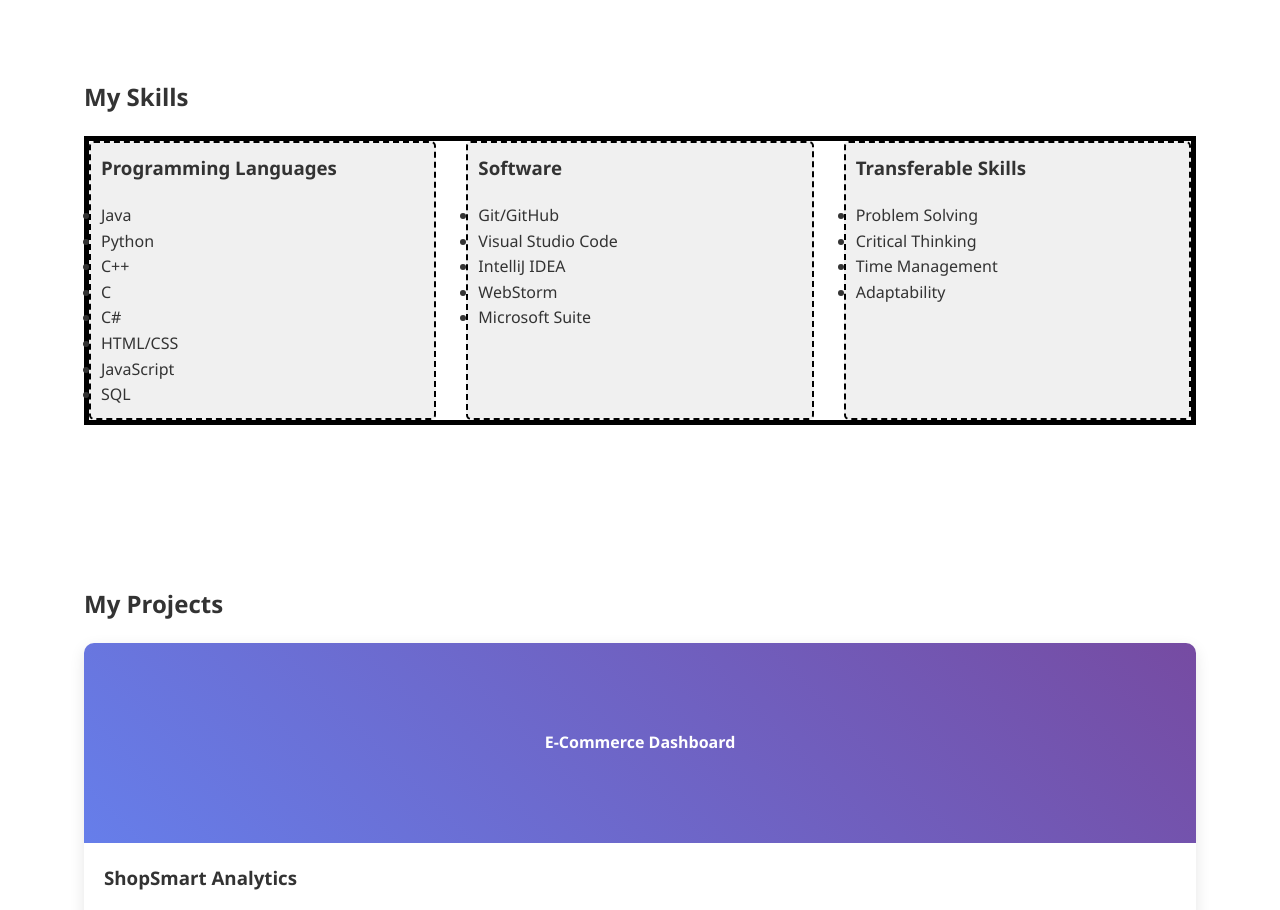
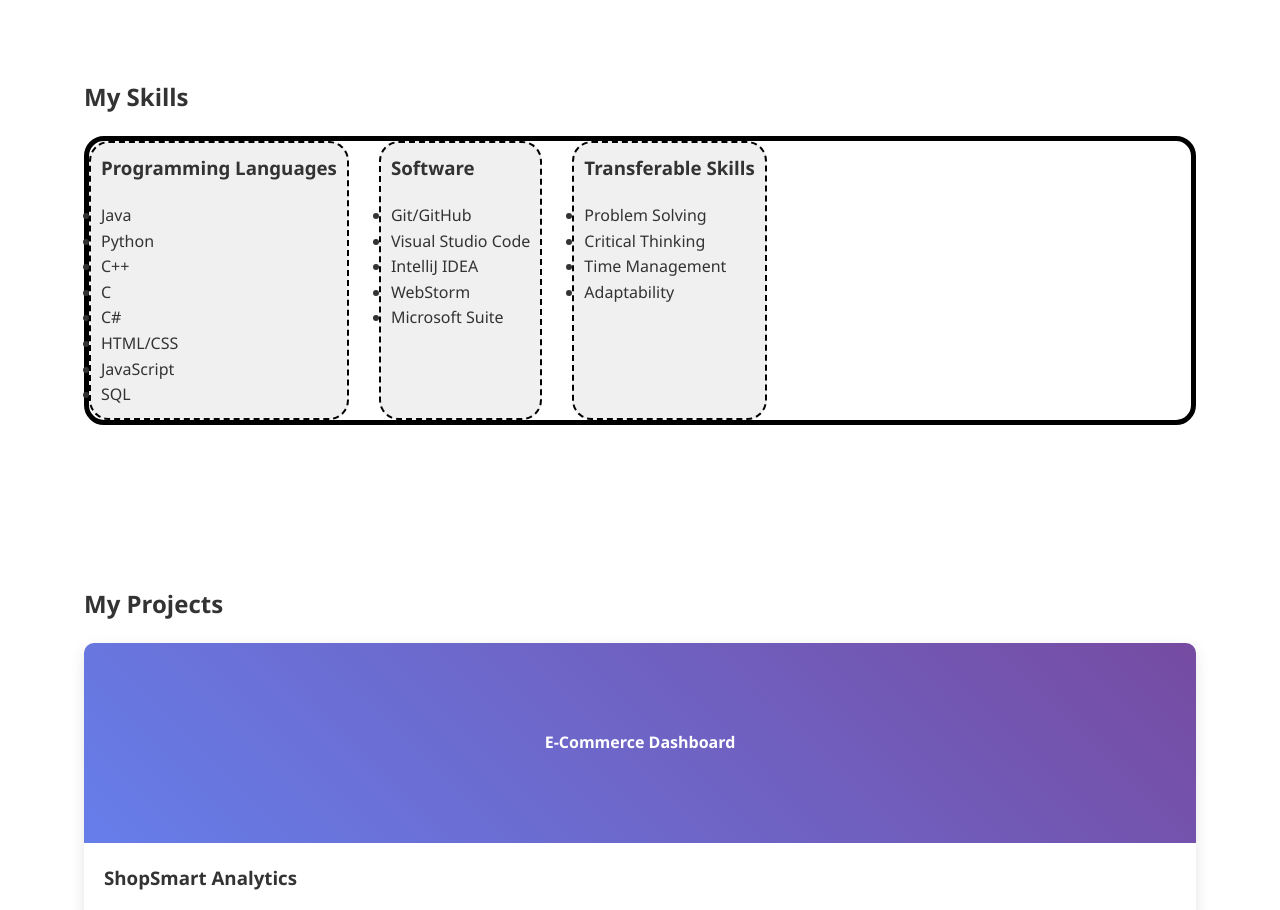
Before and after one commit to JaydenYiuCS/Portfolio, a plain HTML site: page index.html in a window 1280 px wide. Shown: the part 1340-2250 px from the top of the page. Drawn offline with Linux system fonts and the light colour scheme.

Commit message:
better css

```diff
--- a/styles.css
+++ b/styles.css
@@ -162,13 +162,14 @@ nav {
 .item {
     border: 2px dashed #000;
     padding: 10px;
-    border-radius: 5px;
+    border-radius: 20px;
     background: #f0f0f0;
 }
 
 .skills-grid {
     border: 5px solid #000;
-    display: grid;
+    border-radius: 20px;
+    display: flex;
     grid-template-columns: repeat(auto-fit, minmax(250px, 1fr));
     gap: 30px;
 }
```
